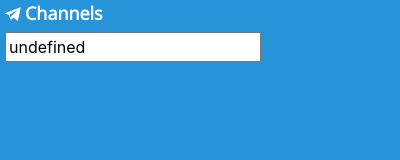
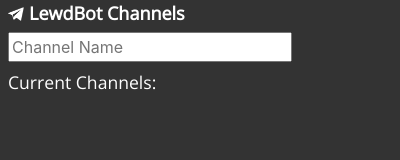
Before and after one commit to NymiraHaldane/lewdbot-helper, a browser extension: page popup.html in a window 400 px wide. Drawn offline with nearby package versions, Linux system fonts and the light colour scheme.

Commit message:
add channel list
added channel list within popup and overhauled extension GUI

```diff
--- a/popup.html
+++ b/popup.html
@@ -12,11 +12,12 @@
 </head>
 <body>
     <div id="body">
-        <p id="title"><img id="tg-logo" src="images/tg_logo.png" height="16" width="16">Channels</p>
-        <div id='text-boxes-group'>
-            <div id="ChannelName1">
-                <input type='textbox' id='channelName' name="channelName" placeholder="Channel Name">
-            </div>
+        <p id="title"><img id="telegramLogo" src="images/tg_logo.png" height="16" width="16">LewdBot Channels</p>
+        <div id="ChannelInput">
+            <input type='textbox' id='channelName' name="channelName" placeholder="Channel Name">
+        </div>
+        <div id='channelGroup'>
+            <h2 id="channelHeader">Current Channels:</h2>
         </div>
     </div>
 </body>
--- a/popup.js
+++ b/popup.js
@@ -6,30 +6,9 @@
 
 try {
 	$(document).ready(function(){
-
-	  /*$("#addButton").click(function () {
-
-			var newTextBoxDiv = $(document.createElement('div')).attr("id", 'channelName' + counter);
-
-			newTextBoxDiv.after().html('<input type="textbox" id="channelName' + counter +
-			      '" name="channelName' + counter + '" placeholder="Channel Name">');
-
-			newTextBoxDiv.appendTo("#text-boxes-group");
-
-			counter++;
-		});*/
-
+		listChannels();
 		element = document.getElementById("channelName");
-
 		element.addEventListener('keypress', getKeyPress);
-
-		chrome.storage.sync.get('Bot Test', function(result) {
-			if (result == undefined) {
-				return null;
-			} else {
-				element.value = result['Bot Test'];
-			};
-		});
 	});
 }
 catch(error) {
@@ -56,6 +35,18 @@
 	});
 };
 
+function createListItem(channel) {
+	$("#channelGroup").append('<p class="channel">' + channel + '</p>');
+};
+
+function listChannels() {
+	chrome.storage.sync.get('channelNames', function(result) {
+		result.channelNames.forEach(function(channel) {
+			createListItem(channel);
+		});
+	});
+};
+
 function setChannelData(data) {
 	chrome.storage.sync.set(data, function() {
 	});
@@ -69,15 +60,19 @@
 			if (names == undefined) {
 				names = [channelName];
 				alert('Channel ' + channelName + ' saved.');
+				createListItem(channelName);
 			} else if (names.includes(channelName)) {
 				alert('Channel ' + channelName + ' already exists.')
 				return;
 			} else {
 				names.push(channelName);
 				alert('Channel ' + channelName + ' saved.');
+				createListItem(channelName);
 			};
 			result.channelNames = names;
-			chrome.storage.sync.set({channelNames: result.channelNames});
+			chrome.storage.sync.set({channelNames: result.channelNames}, function() {
+
+			});
 			resolve("success");
 		});
 	});
@@ -96,8 +91,8 @@
 					};
 				});
 			};
-		  	try {
-		  		callback.apply(channelId,[id]);
+				try {
+					callback.apply(channelId,[id]);
 			} catch(error) {
 				console.error(error);
 			};
--- a/stylesheets/popup.css
+++ b/stylesheets/popup.css
@@ -1,12 +1,13 @@
 body {
-	background-color: rgb(39, 147, 217);
+	/*background-color: rgb(39, 147, 217);*/
+	background-color: #333;
 	color: #fff;
 	margin-top: 0px;
 	width: 300px;
 }
 
 #body {
-	margin: 0 5px 5px 5px;
+	margin: 0 8px 8px 8px;
 }
 
 p, h1, h2, h3, h4, span {
@@ -17,27 +18,32 @@
 	font-size: 18px;
 	font-weight: bold;
 	margin: 0 0 5px 0;
-
 }
 
-#tg-logo {
-	margin: -2px 4px 0 0;
-
+#telegramLogo {
+	margin: -2px 5px 0 0;
 }
 
-#channel-name {
-	width: 150px;
+#channelGroup {
+	margin-top: 10px;
 }
 
-.add-channel {
-	background-color: rgb(39, 147, 217);
-	margin-bottom: 1rem;
+#channelHeader {
+	font-size: 1.1rem;
+	margin-bottom: 4px;
 }
 
-#text-boxes-group {
-
+.channel {
+	margin-bottom: 0px;
+	margin-left: 8px;
+	padding-left: 4px;
+	line-height: 1.4;
 }
 
-#channelName1 {
+.channel:hover {
+	background-color: rgba(255,255,255,0.15);
+}
+
+#channelName {
 	width: 100%;
 }
```
